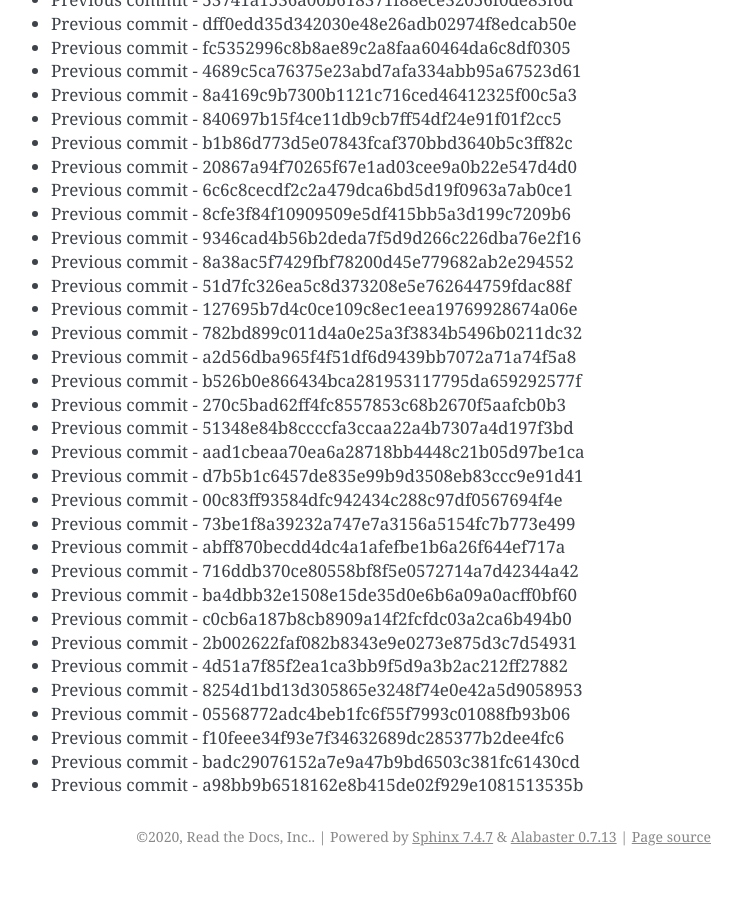
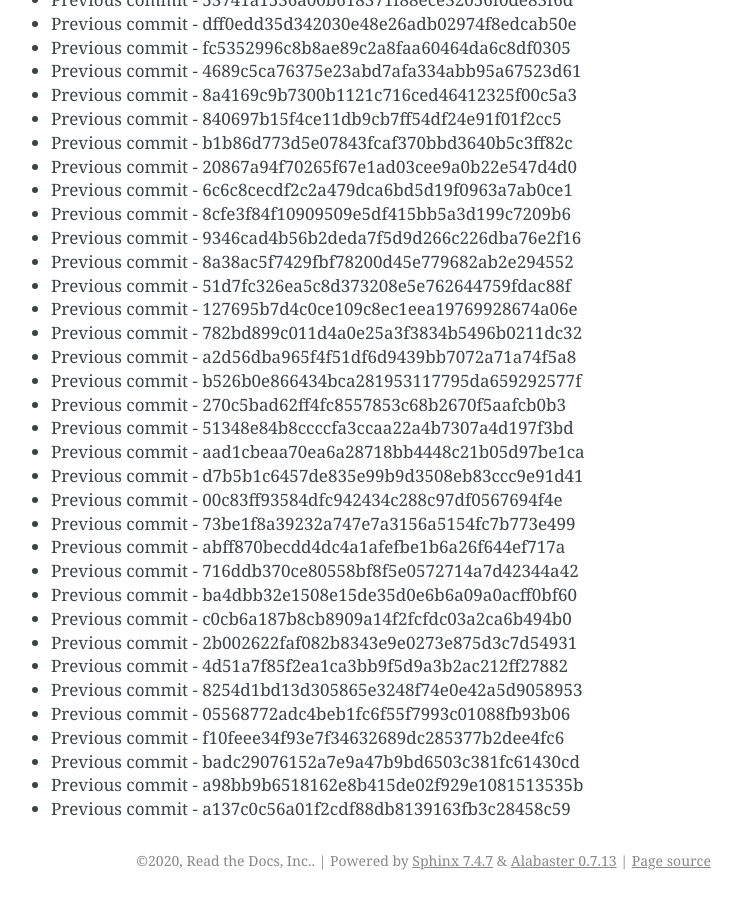
Before and after one commit to readthedocs/rtd-git-stresstest, a Sphinx documentation site: the page built from docs/updates.rst, in a window 1280 px wide and 900 px high, scrolled down 103577 px. Shown: the whole window, without its empty margins (399-1141 px from the left). Built offline with Sphinx 7.4.7, drawn with Linux system fonts in a browser that asks for light colours; before the commit the page ends 104453 px from its top, so only the background shows below that.

Commit message:
Generating commit from previous: a137c0c56a01f2cdf88db8139163fb3c28458c59

```diff
--- a/docs/updates.rst
+++ b/docs/updates.rst
@@ -4384,3 +4384,4 @@ It can be tested for any performance characteristics.
 * Previous commit - f10feee34f93e7f34632689dc285377b2dee4fc6
 * Previous commit - badc29076152a7e9a47b9bd6503c381fc61430cd
 * Previous commit - a98bb9b6518162e8b415de02f929e1081513535b
+* Previous commit - a137c0c56a01f2cdf88db8139163fb3c28458c59
```
